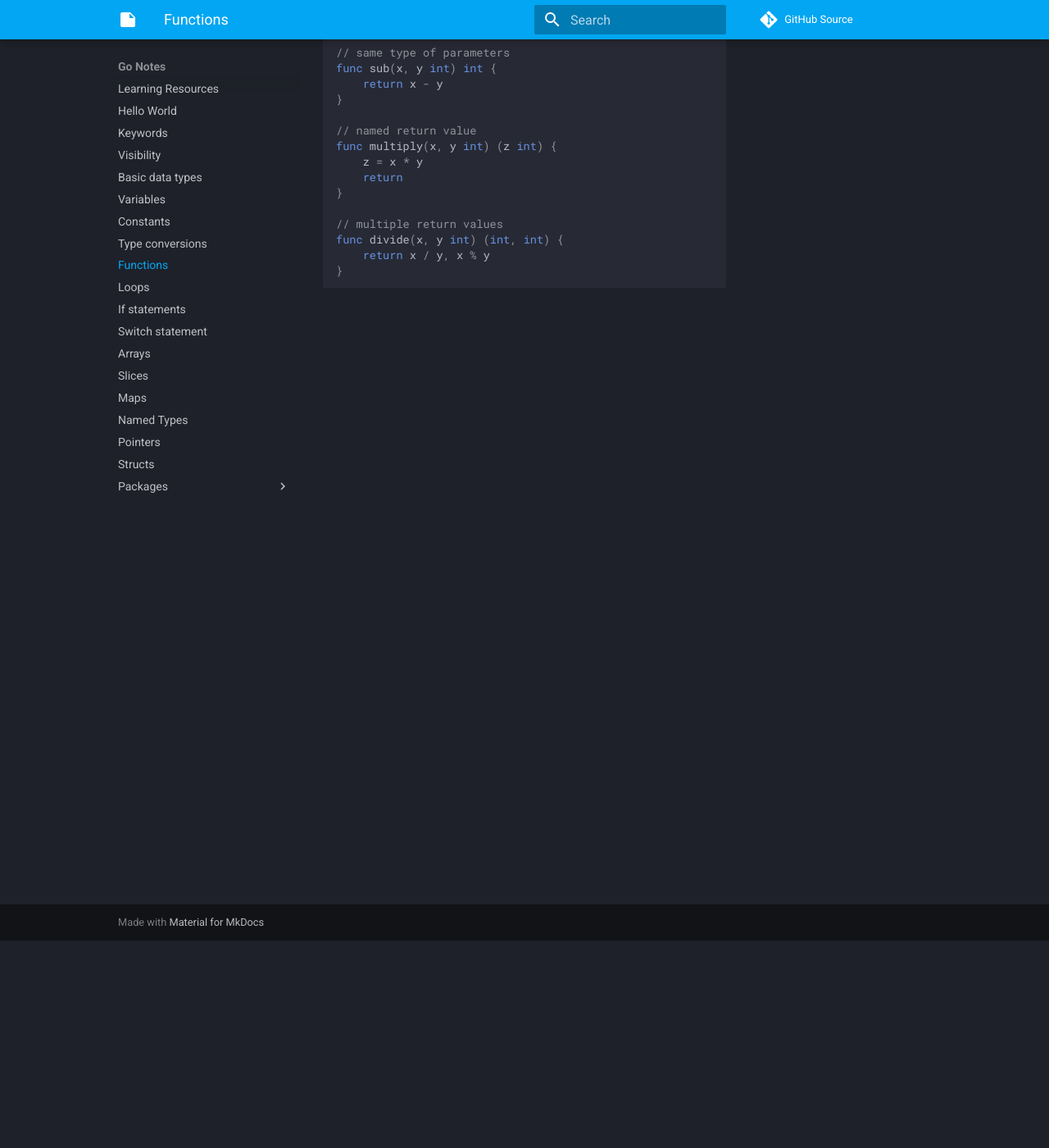
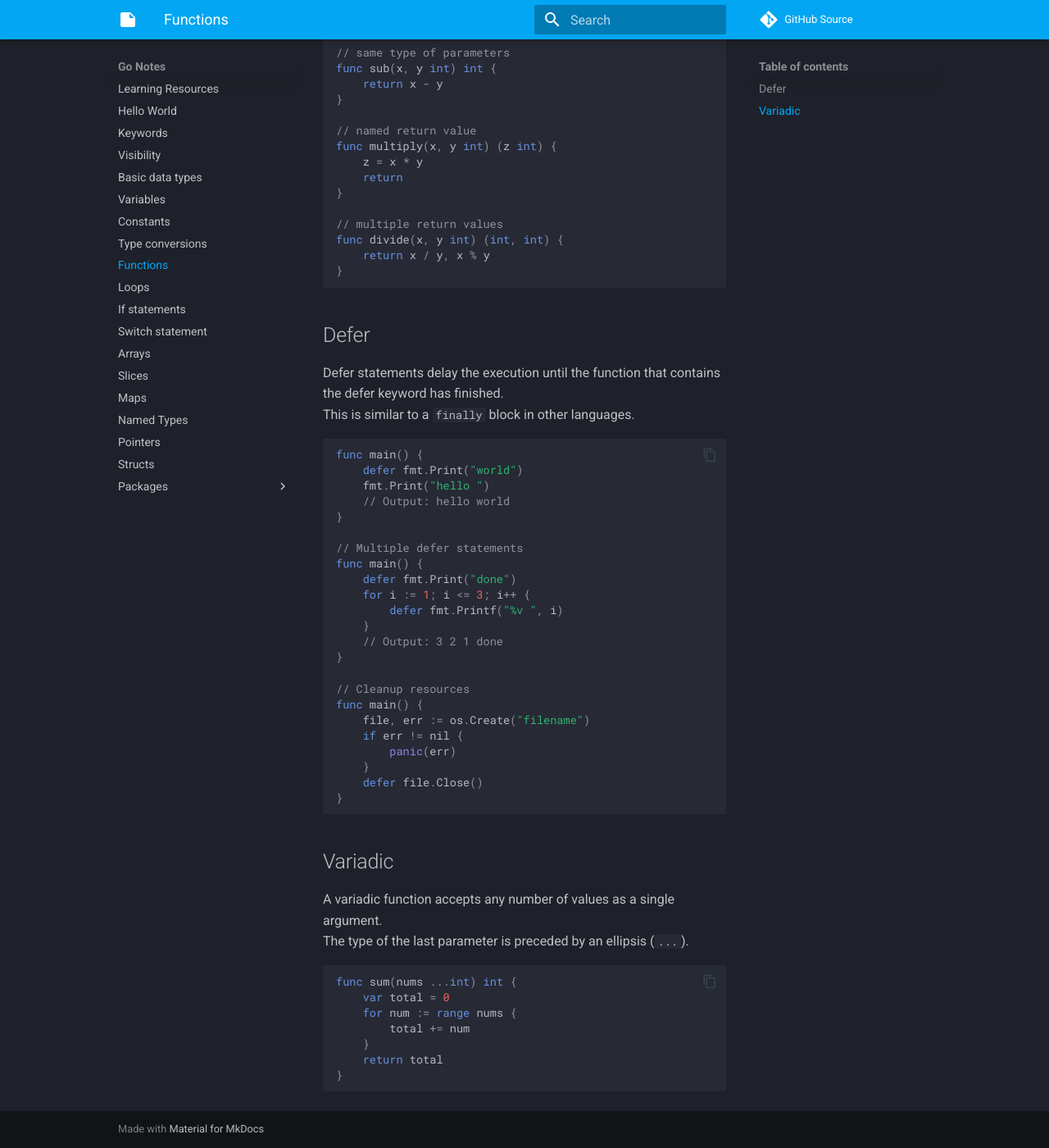
Before and after one commit to Lixfeld/go-notes, an MkDocs documentation site: the page built from docs/functions.md, in a window 1280 px wide and 1400 px high, scrolled down 253 px. Shown: the whole window at 82% size. Built offline with MkDocs 1.6.1 and Material for MkDocs 9.7.7, drawn with Linux system fonts in a browser that asks for light colours; comment, search, counter and statistics services are not loaded.

Commit message:
Add more notes to functions

````diff
--- a/docs/functions.md
+++ b/docs/functions.md
@@ -23,3 +23,47 @@ func divide(x, y int) (int, int) {
 	return x / y, x % y
 }
 ```
+
+## Defer
+Defer statements delay the execution until the function that contains the defer keyword has finished.
+This is similar to a `finally` block in other languages.
+
+```go
+func main() {
+	defer fmt.Print("world")
+	fmt.Print("hello ")
+	// Output: hello world
+}
+
+// Multiple defer statements
+func main() {
+	defer fmt.Print("done")
+	for i := 1; i <= 3; i++ {
+		defer fmt.Printf("%v ", i)
+	}
+	// Output: 3 2 1 done
+}
+
+// Cleanup resources
+func main() {
+	file, err := os.Create("filename")
+	if err != nil {
+		panic(err)
+	}
+	defer file.Close()
+}
+```
+
+## Variadic
+A variadic function accepts any number of values as a single argument.
+The type of the last parameter is preceded by an ellipsis (`...`).
+
+```go
+func sum(nums ...int) int {
+	var total = 0
+	for num := range nums {
+		total += num
+	}
+	return total
+}
+```
````
